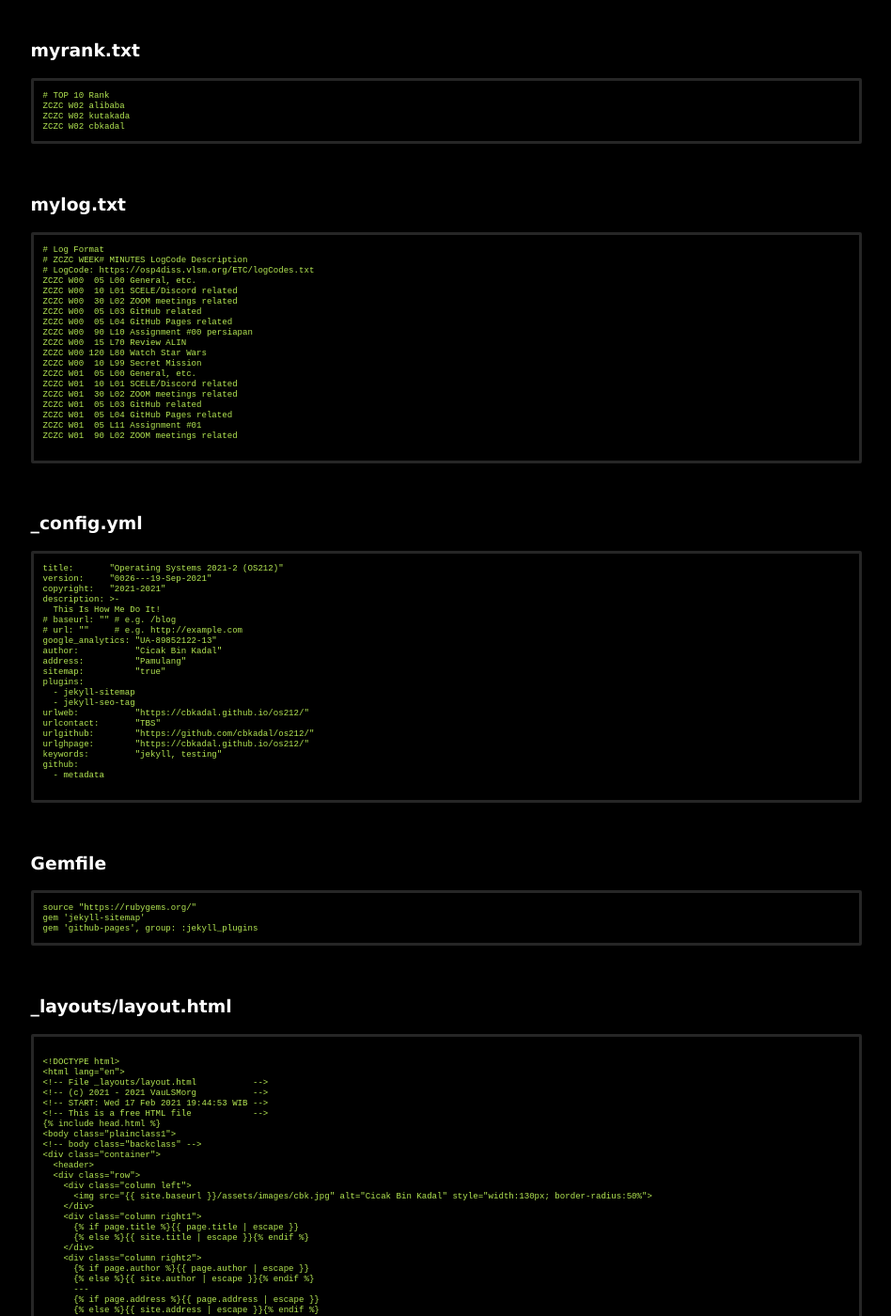
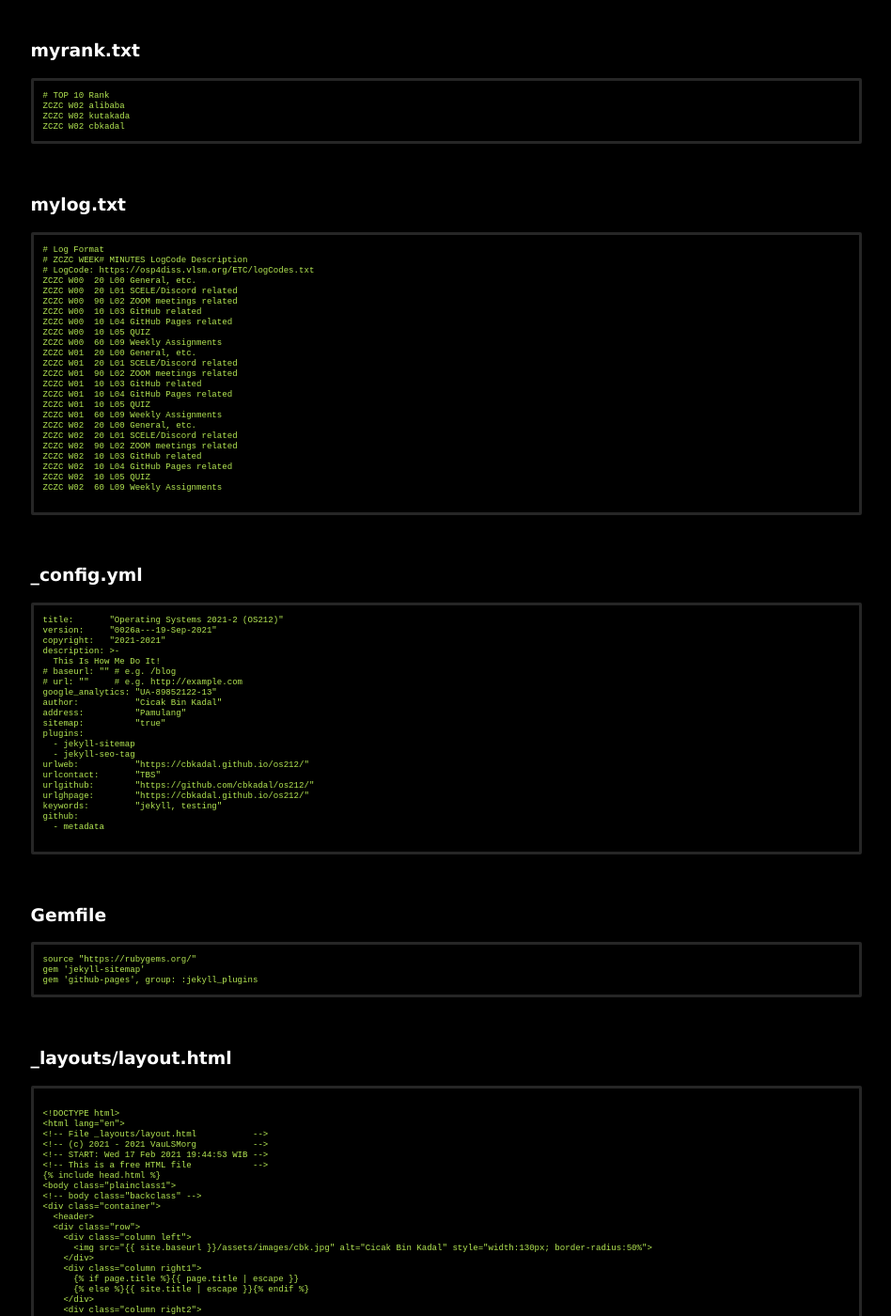
Before and after one commit to dnswd/os212, a Jekyll site: the page built from 000.md, in a window 1280 px wide and 1400 px high, scrolled down 913 px. Shown: the whole window at 94% size, without its empty margins (165-1113 px from the left). Built offline with Jekyll 4.4.1, drawn with Linux system fonts in a browser that asks for light colours; some of the changed text lies outside the part shown.

Commit message:
modified:   000.md

````diff
--- a/000.md
+++ b/000.md
@@ -78,22 +78,27 @@ ZCZC W02 cbkadal
 # Log Format
 # ZCZC WEEK# MINUTES LogCode Description
 # LogCode: https://osp4diss.vlsm.org/ETC/logCodes.txt
-ZCZC W00  05 L00 General, etc.
-ZCZC W00  10 L01 SCELE/Discord related
-ZCZC W00  30 L02 ZOOM meetings related
-ZCZC W00  05 L03 GitHub related
-ZCZC W00  05 L04 GitHub Pages related
-ZCZC W00  90 L10 Assignment #00 persiapan
-ZCZC W00  15 L70 Review ALIN
-ZCZC W00 120 L80 Watch Star Wars
-ZCZC W00  10 L99 Secret Mission
-ZCZC W01  05 L00 General, etc.
-ZCZC W01  10 L01 SCELE/Discord related
-ZCZC W01  30 L02 ZOOM meetings related
-ZCZC W01  05 L03 GitHub related
-ZCZC W01  05 L04 GitHub Pages related
-ZCZC W01  05 L11 Assignment #01
+ZCZC W00  20 L00 General, etc.
+ZCZC W00  20 L01 SCELE/Discord related
+ZCZC W00  90 L02 ZOOM meetings related
+ZCZC W00  10 L03 GitHub related
+ZCZC W00  10 L04 GitHub Pages related
+ZCZC W00  10 L05 QUIZ
+ZCZC W00  60 L09 Weekly Assignments
+ZCZC W01  20 L00 General, etc.
+ZCZC W01  20 L01 SCELE/Discord related
 ZCZC W01  90 L02 ZOOM meetings related
+ZCZC W01  10 L03 GitHub related
+ZCZC W01  10 L04 GitHub Pages related
+ZCZC W01  10 L05 QUIZ
+ZCZC W01  60 L09 Weekly Assignments
+ZCZC W02  20 L00 General, etc.
+ZCZC W02  20 L01 SCELE/Discord related
+ZCZC W02  90 L02 ZOOM meetings related
+ZCZC W02  10 L03 GitHub related
+ZCZC W02  10 L04 GitHub Pages related
+ZCZC W02  10 L05 QUIZ
+ZCZC W02  60 L09 Weekly Assignments
 
 ```
 
@@ -102,7 +107,7 @@ ZCZC W01  90 L02 ZOOM meetings related
 
 ```
 title:       "Operating Systems 2021-2 (OS212)"
-version:     "0026---19-Sep-2021"
+version:     "0026a---19-Sep-2021"
 copyright:   "2021-2021"
 description: >-
   This Is How Me Do It!
--- a/_config.yml
+++ b/_config.yml
@@ -1,5 +1,5 @@
 title:       "Operating Systems 2021-2 (OS212)"
-version:     "0026---19-Sep-2021"
+version:     "0026a---19-Sep-2021"
 copyright:   "2021-2021"
 description: >-
   This Is How Me Do It!
````
